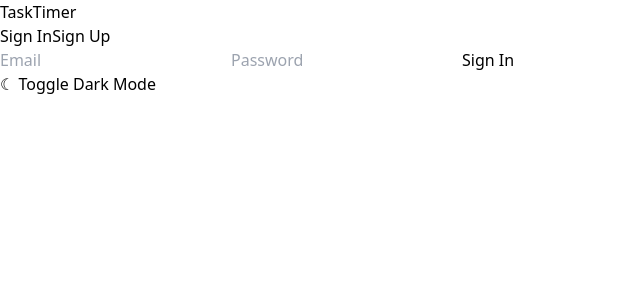
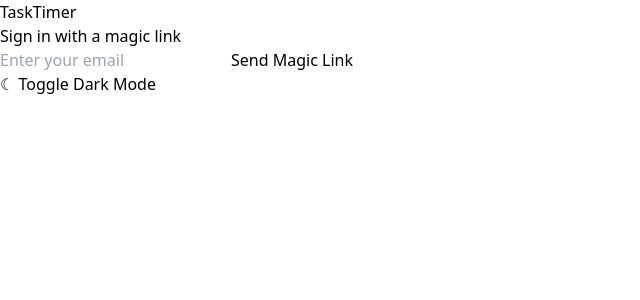
Before and after one commit to angusblue/TaskTimer, a React (Vite) app: page / in a window 1280 px wide. Shown: the top 300 px of the page, without its empty margins (0-640 px from the left). Built offline with nearby package versions, Linux system fonts and the light colour scheme.

Commit message:
Switch to magic link authentication

```diff
--- a/src/App.jsx
+++ b/src/App.jsx
@@ -6,9 +6,7 @@
   // Auth state
   const [user, setUser] = useState(null);
   const [loading, setLoading] = useState(true);
-  const [authMode, setAuthMode] = useState('signin');
   const [email, setEmail] = useState('');
-  const [password, setPassword] = useState('');
   const [authError, setAuthError] = useState('');
 
   // App state
@@ -96,33 +94,22 @@
     }
   };
 
-  const handleSignIn = async (e) => {
+  const handleMagicLink = async (e) => {
     e.preventDefault();
     setAuthError('');
 
-    const { error } = await supabase.auth.signInWithPassword({
+    const { error } = await supabase.auth.signInWithOtp({
       email,
-      password,
-    });
-
-    if (error) {
-      setAuthError(error.message);
-    }
-  };
-
-  const handleSignUp = async (e) => {
-    e.preventDefault();
-    setAuthError('');
-
-    const { error } = await supabase.auth.signUp({
-      email,
-      password,
+      options: {
+        emailRedirectTo: 'https://task-timer-dun-phi.vercel.app'
+      }
     });
 
     if (error) {
       setAuthError(error.message);
     } else {
-      setAuthError('Check your email for the confirmation link!');
+      setAuthError('Check your email for the magic link!');
+      setEmail('');
     }
   };
 
@@ -609,55 +596,19 @@
     return (
       <div className={`h-screen flex items-center justify-center ${darkMode ? 'bg-zinc-900' : 'bg-gray-50'}`}>
         <div className={`w-full max-w-md p-8 rounded-xl ${darkMode ? 'bg-zinc-950' : 'bg-white'} shadow-lg`}>
-          <h1 className={`text-3xl font-light mb-8 text-center ${darkMode ? 'text-zinc-100' : 'text-gray-800'}`}>
+          <h1 className={`text-3xl font-light mb-2 text-center ${darkMode ? 'text-zinc-100' : 'text-gray-800'}`}>
             TaskTimer
           </h1>
+          <p className={`text-sm text-center mb-8 ${darkMode ? 'text-zinc-500' : 'text-gray-500'}`}>
+            Sign in with a magic link
+          </p>
 
-          <div className="flex gap-2 mb-6">
-            <button
-              onClick={() => setAuthMode('signin')}
-              className={`flex-1 py-2 rounded-lg transition-colors ${
-                authMode === 'signin'
-                  ? 'bg-blue-500 text-white'
-                  : darkMode
-                  ? 'bg-zinc-800 text-zinc-300 hover:bg-zinc-700'
-                  : 'bg-gray-100 text-gray-600 hover:bg-gray-200'
-              }`}
-            >
-              Sign In
-            </button>
-            <button
-              onClick={() => setAuthMode('signup')}
-              className={`flex-1 py-2 rounded-lg transition-colors ${
-                authMode === 'signup'
-                  ? 'bg-blue-500 text-white'
-                  : darkMode
-                  ? 'bg-zinc-800 text-zinc-300 hover:bg-zinc-700'
-                  : 'bg-gray-100 text-gray-600 hover:bg-gray-200'
-              }`}
-            >
-              Sign Up
-            </button>
-          </div>
-
-          <form onSubmit={authMode === 'signin' ? handleSignIn : handleSignUp} className="space-y-4">
+          <form onSubmit={handleMagicLink} className="space-y-4">
             <input
               type="email"
-              placeholder="Email"
+              placeholder="Enter your email"
               value={email}
               onChange={(e) => setEmail(e.target.value)}
-              className={`w-full px-4 py-3 rounded-lg border ${
-                darkMode
-                  ? 'bg-zinc-900 border-zinc-700 text-zinc-100 placeholder-zinc-500'
-                  : 'bg-white border-gray-300 text-gray-800 placeholder-gray-400'
-              }`}
-              required
-            />
-            <input
-              type="password"
-              placeholder="Password"
-              value={password}
-              onChange={(e) => setPassword(e.target.value)}
               className={`w-full px-4 py-3 rounded-lg border ${
                 darkMode
                   ? 'bg-zinc-900 border-zinc-700 text-zinc-100 placeholder-zinc-500'
@@ -676,7 +627,7 @@
               type="submit"
               className="w-full py-3 bg-blue-500 text-white rounded-lg hover:bg-blue-600 transition-colors"
             >
-              {authMode === 'signin' ? 'Sign In' : 'Sign Up'}
+              Send Magic Link
             </button>
           </form>
 
```
